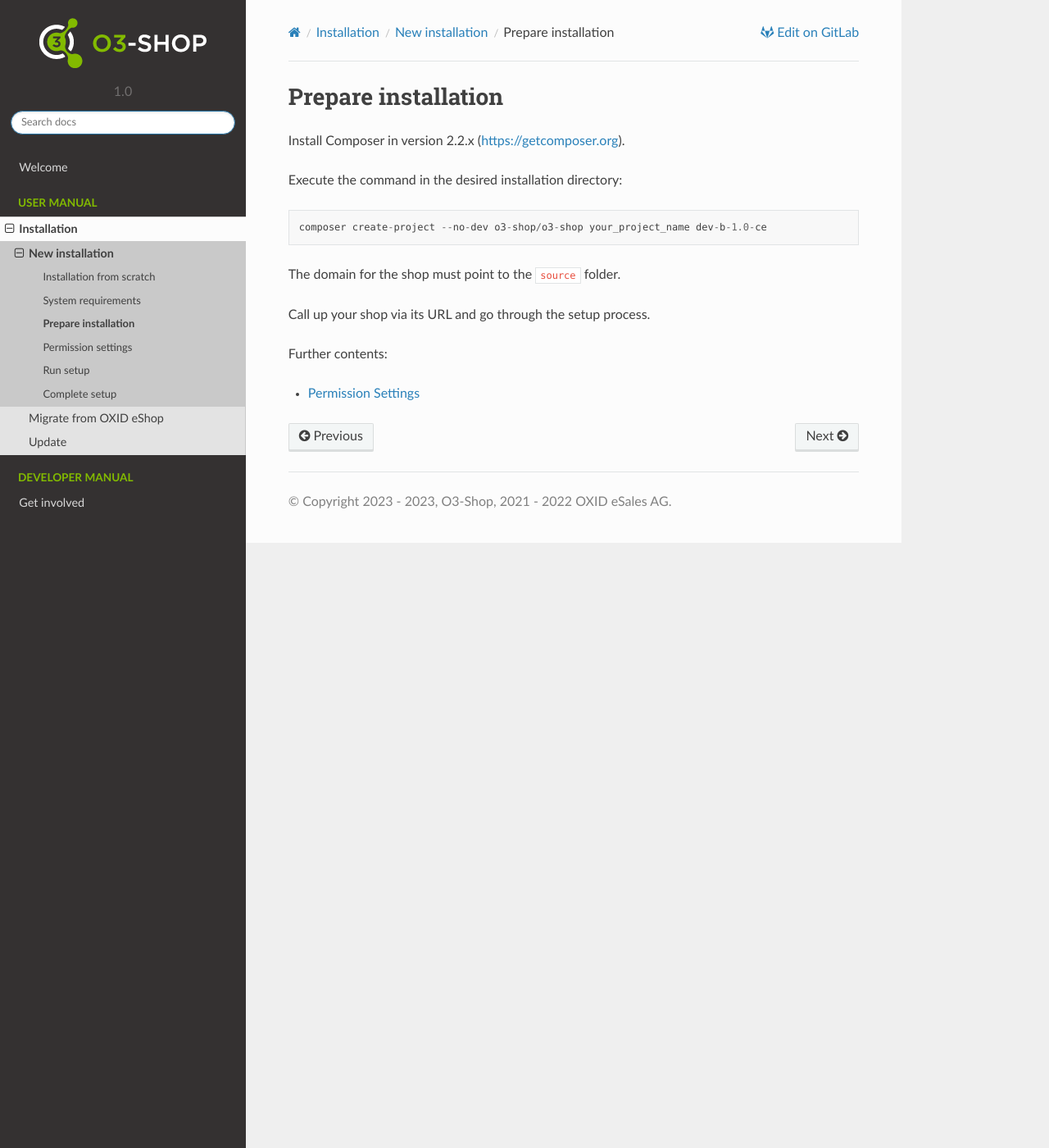
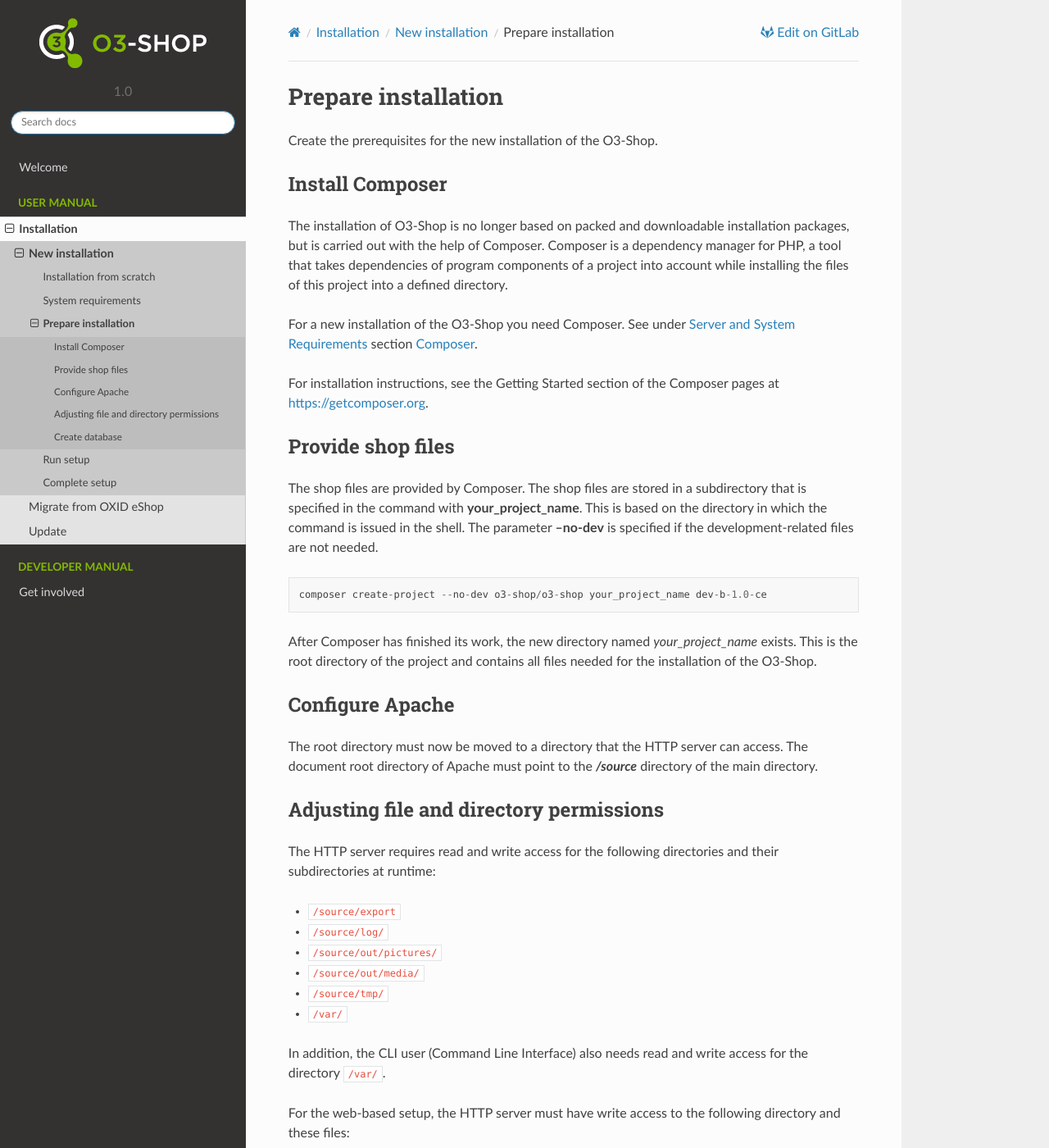
Before and after one commit to o3-shop/o3-documentation, a Sphinx documentation site: the page built from source/user/installation/NewInstallation/PrepareInstallation.md, in a window 1280 px wide and 1400 px high. Shown: the whole window at 82% size. Built offline with Sphinx 7.4.7 and the Read the Docs theme 2.0.0, drawn with Linux system fonts in a browser that asks for light colours; some of the changed text lies outside the part shown.

Commit message:
complete prepare installation page

````diff
--- a/source/user/installation/NewInstallation/PrepareInstallation.md
+++ b/source/user/installation/NewInstallation/PrepareInstallation.md
@@ -1,17 +1,56 @@
 # Prepare installation
 
-Install Composer in version 2.2.x ([https://getcomposer.org](https://gecomposer.org)).
+Create the prerequisites for the new installation of the O3-Shop.
 
-Execute the command in the desired installation directory:
+## Install Composer
+
+The installation of O3-Shop is no longer based on packed and downloadable installation packages, but is carried out with the help of Composer. Composer is a dependency manager for PHP, a tool that takes dependencies of program components of a project into account while installing the files of this project into a defined directory.
+
+For a new installation of the O3-Shop you need Composer. See under [Server and System Requirements](SystemRequirements.md) section [Composer](SystemRequirements.md#composer).
+
+For installation instructions, see the Getting Started section of the Composer pages at [https://getcomposer.org](https://getcomposer.org).
+
+## Provide shop files
+
+The shop files are provided by Composer. The shop files are stored in a subdirectory that is specified in the command with **your_project_name**. This is based on the directory in which the command is issued in the shell. The parameter **--no-dev** is specified if the development-related files are not needed.
 
 ```
 composer create-project --no-dev o3-shop/o3-shop your_project_name dev-b-1.0-ce
 ```
 
-The domain for the shop must point to the `source` folder.
+After Composer has finished its work, the new directory named *your_project_name* exists. This is the root directory of the project and contains all files needed for the installation of the O3-Shop.
 
-Call up your shop via its URL and go through the setup process.
+## Configure Apache
 
-Further contents:
+The root directory must now be moved to a directory that the HTTP server can access. The document root directory of Apache must point to the ***/source*** directory of the main directory.
 
-- [Permission Settings](PermissionSettings.md)
+## Adjusting file and directory permissions
+
+The HTTP server requires read and write access for the following directories and their subdirectories at runtime:
+
+- `/source/export`
+- `/source/log/`
+- `/source/out/pictures/`
+- `/source/out/media/`
+- `/source/tmp/`
+- `/var/`
+
+In addition, the CLI user (Command Line Interface) also needs read and write access for the directory `/var/`.
+
+For the web-based setup, the HTTP server must have write access to the following directory and these files:
+
+- `/source/Setup`
+- `/source/config.inc.php`
+- `/source/.htaccess`
+
+## Create database
+
+O3-Shop requires a MySQL database to store items, categories, customer and order data and other information.
+
+Most web hosts offer database access via a special website, such as phpMyAdmin. If you need help with this, please contact your hosting partner or Internet Service Provider (ISP).
+
+Create a new MySQL database. You can choose the name of the database freely, for example `o3_shop`.
+
+Remember the name of the database and the access data to the database (user name and password).
+
+You will need this data to run the setup after the installation.
--- a/source/user/installation/NewInstallation/index.md
+++ b/source/user/installation/NewInstallation/index.md
@@ -5,7 +5,6 @@
 Installation from scratch <NewInstallation>
 System requirements <SystemRequirements>
 Prepare installation <PrepareInstallation>
-Permission settings <PermissionSettings>
 Run setup <RunSetup>
 Complete setup <CompleteSetup>
 ```
````
Also changed, not shown: source/user/installation/NewInstallation/PermissionSettings.md (deleted, +0 -20 lines), source/user/installation/NewInstallation/RunSetup.md (+4 -0 lines).
